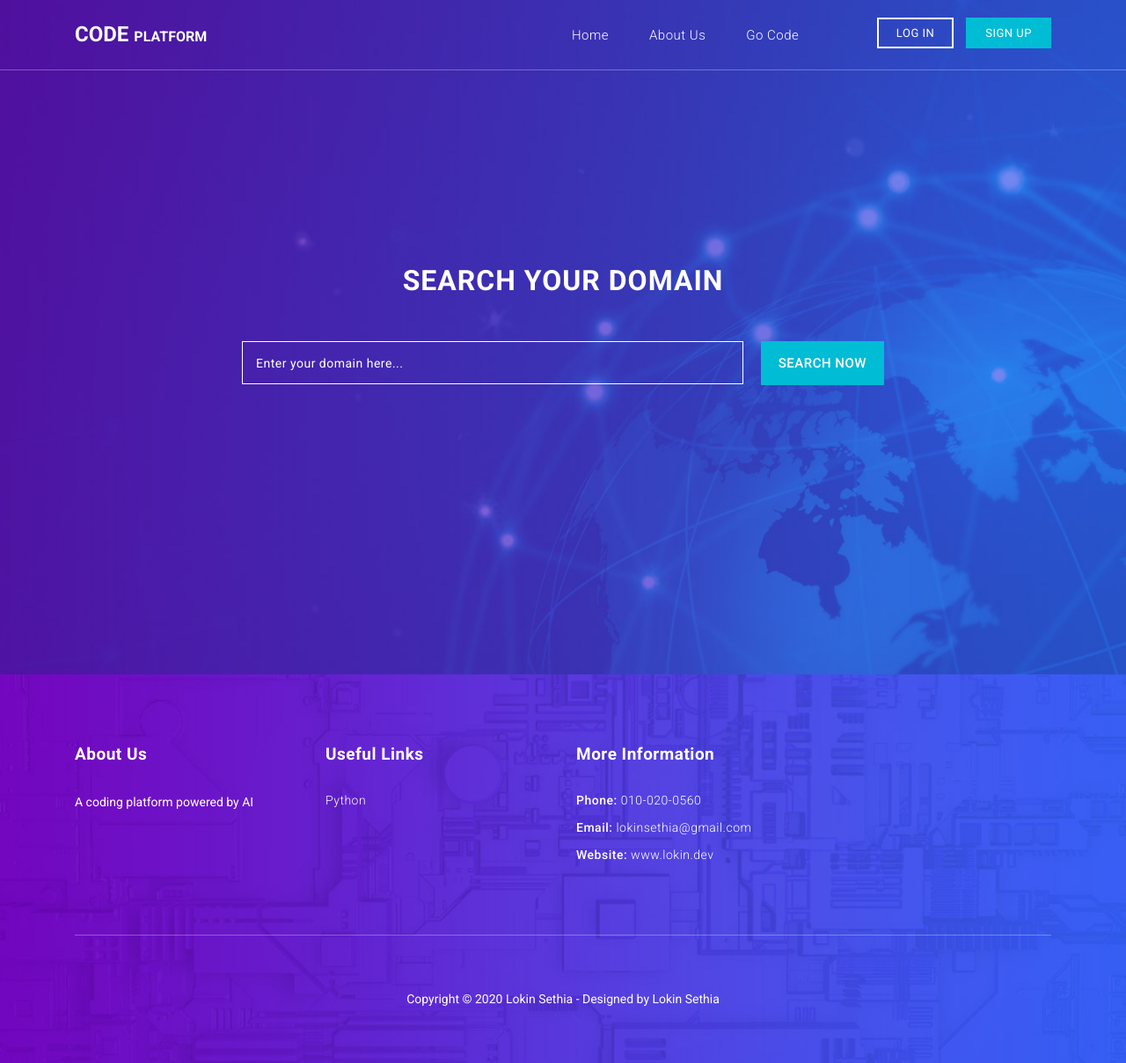
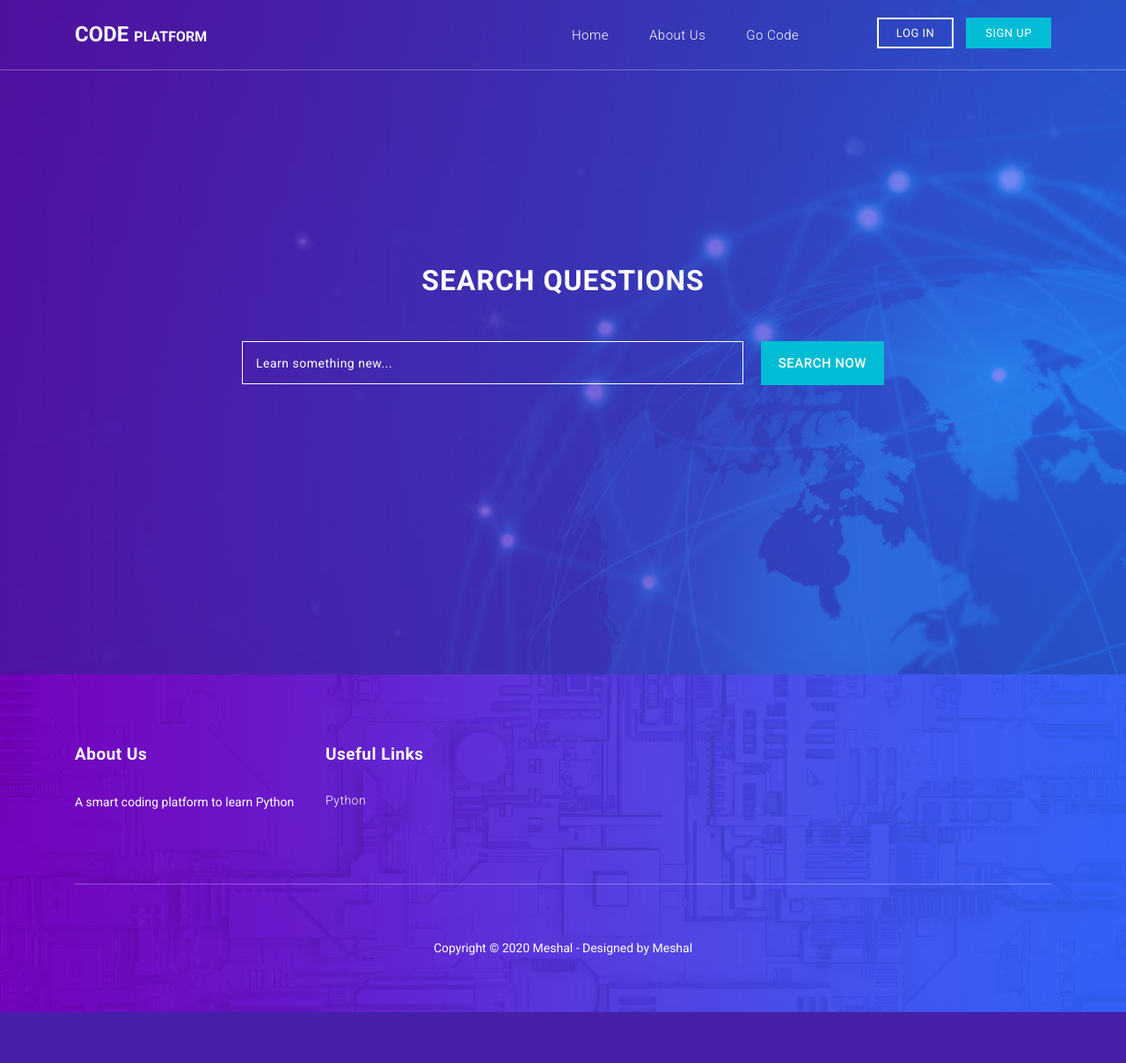
Before and after one commit to alphabetagamer/django_code_predict, a Django app: page / in a window 1280 px wide. Shown: the whole page at 88% size. After the commit the page ends 1151 px from the top, so only its background shows below. Run offline with Django 3.2, Linux system fonts and the light colour scheme; some libraries are stand-ins or nearby versions.

Commit message:
Final Version

```diff
--- a/code_pr/models.py
+++ b/code_pr/models.py
@@ -7,6 +7,7 @@ class code_page(models.Model):
     lang = models.CharField(choices=langs, default="Python", max_length=255)
     title = models.CharField(max_length=255)
     desc = models.TextField()
+    content = models.CharField(max_length=255, default="http://www.google.com")
 
     def __str__(self):
         return self.title
--- a/code_pr/templates/code_pr/base.html
+++ b/code_pr/templates/code_pr/base.html
@@ -8,7 +8,7 @@
       content="width=device-width, initial-scale=1, shrink-to-fit=no"
     />
     <meta name="description" content="" />
-    <meta name="author" content="LokinSethia" />
+    <meta name="author" content="Meshal" />
     <link
       href="https://fonts.googleapis.com/css?family=Roboto:100,300,400,500,700"
       rel="stylesheet"
@@ -91,9 +91,12 @@
         </div>
       </nav>
     </header>
-    <main role="main" class="container-fluid" style="padding: 0">
+    <main role="main" class="container-fluid" style="
+      overflow: hidden;
+      padding:0
+      ">
       <div class="row">
-        <div class="col-md-12">
+        <div class="col-md-12" >
           {% if messages %} {% for message in messages %}
           <div class="alert alert-{{ message.tags }}">{{ message }}</div>
           {% endfor %} {% endif %}
@@ -110,7 +113,7 @@
               <div class="footer-heading">
                 <h2>About Us</h2>
               </div>
-              <p>A coding platform powered by AI</p>
+              <p>A smart coding platform to learn Python</p>
             </div>
           </div>
 
@@ -125,23 +128,11 @@
             </div>
           </div>
 
-          <div class="col-md-3 col-sm-6 col-xs-12">
-            <div class="footer-item">
-              <div class="footer-heading">
-                <h2>More Information</h2>
-              </div>
-              <ul class="footer-list">
-                <li>Phone: <a href="#">010-020-0560</a></li>
-                <li>Email: <a href="#">lokinsethia@gmail.com</a></li>
-                <li>Website: <a href="#">www.lokin.dev</a></li>
-              </ul>
-            </div>
-          </div>
+
           <div class="col-md-12">
             <div class="sub-footer">
               <p>
-                Copyright &copy; 2020 Lokin Sethia - Designed by
-                <a rel="nofollow" href="https://lokin.dev">Lokin Sethia</a>
+                Copyright &copy; 2020 Meshal - Designed by Meshal
               </p>
             </div>
           </div>
--- a/code_pr/templates/code_pr/code.html
+++ b/code_pr/templates/code_pr/code.html
@@ -6,7 +6,7 @@
       <div class="container">
         <div class="row">
         {% for code in pages %}
-          <div class="col-md-4 col-sm-6">
+          <div class="col-md-4 col-sm-6" style="margin-bottom:2em;">
               <div class="card">
                 <h5 class="card-header">{{code.lang}}</h5>
                 <div class="card-body">
--- a/code_pr/templates/code_pr/home.html
+++ b/code_pr/templates/code_pr/home.html
@@ -1,26 +1,38 @@
 {% extends 'code_pr/base.html' %}
 {% load static %}
-{% block content%}
+{% block content %}
     <!-- Banner Starts Here -->
     <div class="banner header-text">
       <div class="container">
         <div class="row">
           <div class="col-md-8 offset-md-2">
             <div class="header-text caption">
-              <h2>Search your domain</h2>
+              <h2>Search Questions</h2>
               <div id="search-section">
-              	<form id="suggestion_form" name="gs" method="get" action="#">
+              	<form id="suggestion_form" name="gs" method="POST">
+                  {% csrf_token %}
                 <div class="searchText">
 
-                  <input type="text" name="q" class="searchText" placeholder="Enter your domain here..." autocomplete="on">
+                  <input type="text" name="query" class="searchText" placeholder="Learn something new..." autocomplete="on">
                 </div>
-                    <input type="submit" name="results" class="main-button" value="Search Now">
+                    <input type="submit" class="main-button" value="Search Now">
                  </form>
                <div class="advSearch_chkbox">
                </div>
               </div>
+
             </div>
           </div>
+          {% if result %}
+              {% for res in result %}
+
+              <div class='col-md-8 offset-md-2' style="background-color: white;padding: 1em;">
+                <h5>Problem : <a href="{% url 'problem' id=res.id %}" style="color:blue;">{{ res.title }}</a></h5>
+                <p>Description : {{ res.desc }}</p>
+              </div>
+
+              {% endfor %}
+              {% endif %}
         </div>
       </div>
     </div>
--- a/code_pr/templates/code_pr/problem_page.html
+++ b/code_pr/templates/code_pr/problem_page.html
@@ -8,6 +8,8 @@
         <h4>{{page.title}}</h2>
         <h2 style="text-decoration: underline;">Description</h2>
         <h4>{{page.desc}}</h4>
+        <h2 style="text-decoration: underline;">Material</h2>
+        <iframe style="height: 20em;width: 30em;" src="{{ page.content }}" title="YouTube video player" frameborder="0" allow="accelerometer; autoplay; clipboard-write; encrypted-media; gyroscope; picture-in-picture" allowfullscreen></iframe>
         <form method="POST" style="text-align: left;color: white;">
           {% csrf_token %}
           <div class="form-group">
--- a/code_pr/views.py
+++ b/code_pr/views.py
@@ -2,11 +2,20 @@ from django.shortcuts import render
 from django.http import HttpResponse
 from .models import code_page, progress
 from django.contrib.auth.decorators import login_required
+from django.db.models import Q
 
 
 def home(request):
     # we use code_pr/home.html because it then looks for code_pr folder in templates folder
-    return render(request, "code_pr/home.html")
+    result = []
+    if request.method == "POST":
+        query = str(request.POST.get("query"))
+        result = list(
+            code_page.objects.filter(Q(title__contains=query) | Q(desc__contains=query))
+        )
+        print(query)
+    context = {"result": result}
+    return render(request, "code_pr/home.html", context=context)
 
 
 # Create your views here.
@@ -17,6 +26,53 @@ def about(request):
 @login_required
 def code_here(request):
     context = {"pages": code_page.objects.all()}
+
+    try:
+        switch = code_page.objects.get(title="Type Casting Float")
+    except code_page.DoesNotExist:
+        temp = code_page(
+            title="Typecast Integer to String",
+            desc="Typecast a number (3) to String",
+            content="https://www.youtube.com/embed/GMMuxLVgxTs",
+        )
+        temp.save()
+        temp = code_page(
+            title="Type Casting Float",
+            desc="Typecast a number (3) to Float",
+            content="https://www.youtube.com/embed/GMMuxLVgxTs",
+        )
+        temp.save()
+        temp = code_page(
+            title="Length Of List",
+            desc="Find the Length of a list",
+            content="https://www.youtube.com/embed/lnTq2kjUzhw",
+        )
+        temp.save()
+        temp = code_page(
+            title="Appending",
+            desc="Append to a list",
+            content="https://www.youtube.com/embed/lnTq2kjUzhw",
+        )
+        temp.save()
+        temp = code_page(
+            title="Initialise Tuple One Item",
+            desc="Initialize a tuple item",
+            content="https://www.youtube.com/embed/lv_Z6loukOs",
+        )
+        temp.save()
+        temp = code_page(
+            title="Using Sets",
+            desc="Learn about using Sets",
+            content="https://www.youtube.com/embed/2u_ZExcNBzA",
+        )
+        temp.save()
+        temp = code_page(
+            title="Dictionary",
+            desc="Learn about Dictionary",
+            content="https://www.youtube.com/embed/z7z_e5-l2yE",
+        )
+        temp.save()
+
     return render(request, "code_pr/code.html", context)
 
 
@@ -57,6 +113,7 @@ def problem(request, id=-1):
             lang = [i.id for i in code_page.objects.all()]
             lang = set(lang)
             context = {"page": page_det[0], "lang": lang}
+            print(page_det[0])
             return render(request, "code_pr/problem_page.html", context)
 
 
@@ -71,19 +128,19 @@ def code_check(input_request):
         except Exception as e:
             return "to typecast any integer to string in python, we should use str(input), so instead write str(3)"
         return "correct answer"
-    elif input_request["questionType"] == "typecastingfloat":
+    elif input_request["questionType"] == "Type Casting Float":
         try:
             assert input_request["answer"].find("float(3)") > -1
         except Exception as e:
             return "to typecast any integer to float in python, we should use float(input), so instead write float(3)"
         return "correct answer"
-    elif input_request["questionType"] == "lengthoflist":
+    elif input_request["questionType"] == "Length Of List":
         try:
             assert input_request["answer"].find("len(inlist)".lower()) > -1
         except Exception as e:
             return "to check the length of the list we should use len(input) function"
         return "correct answer"
-    elif input_request["questionType"] == "appending":
+    elif input_request["questionType"] == "Appending":
         try:
             assert (
                 input_request["answer"].find("append('apple')".lower()) > -1
@@ -92,7 +149,7 @@ def code_check(input_request):
         except Exception as e:
             return "to add the element in the list we should use append function"
         return "correct answer"
-    elif input_request["questionType"] == "initialisetupleoneitem":
+    elif input_request["questionType"] == "Initialise Tuple One Item":
         try:
             assert (
                 input_request["answer"]
@@ -104,7 +161,7 @@ def code_check(input_request):
         except Exception as e:
             return "to add the element in the list we should use append function"
         return "correct answer"
-    elif input_request["questionType"] == "usingsets":
+    elif input_request["questionType"] == "Using Sets":
         try:
             assert (
                 input_request["answer"]
@@ -116,7 +173,7 @@ def code_check(input_request):
         except Exception as e:
             return "to remove duplicates from list, we should use set(input)"
         return "correct answer"
-    elif input_request["questionType"] == "dictionary":
+    elif input_request["questionType"] == "Dictionary":
         try:
             assert (
                 input_request["answer"]
--- a/code_predict/settings.py
+++ b/code_predict/settings.py
@@ -26,7 +26,7 @@ SECRET_KEY = "5*3oao((+!(w@!0z7y&53f8zh^7%-rkhv!k6_uu(jg0av=0x(5"
 # SECURITY WARNING: don't run with debug turned on in production!
 DEBUG = True
 
-ALLOWED_HOSTS = ["intelligent-platform.herokuapp.com"]
+ALLOWED_HOSTS = ["intelligent-platform.herokuapp.com", "localhost"]
 
 
 # Application definition
```
Also changed, not shown: code_pr/migrations/0001_initial.py, db.sqlite3, 1 other file.
